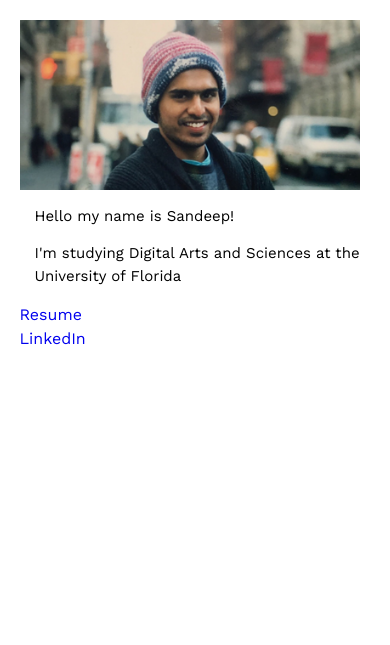
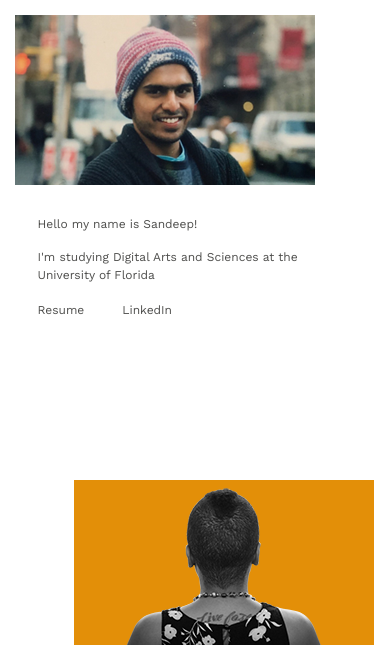
Before and after one commit to bedadala92/New-Portfolio, a Jekyll site: the page built from index.html, in a window 390 px wide. Shown: the top 645 px of the page. Built offline with Jekyll 4.4.1, drawn with Linux system fonts in a browser that asks for light colours; Markdown is read by kramdown in place of the engine named in the settings; grey boxes are pictures that could not be loaded.

Commit message:
got the responsive side of things fixed

```diff
--- a/_includes/columns.html
+++ b/_includes/columns.html
@@ -1 +1 @@
-<section class="about"><div class="flex"><div class="col-1"><img src="/assets/img/hp_gallery_tn/hp_tn_01_kayla.png"/></div><div class="col-1"><img src="/assets/img/hp_gallery_tn/hp_tn_02_graphikala.png"/></div><div class="col-1"><img src="/assets/img/hp_gallery_tn/hp_tn_03_logos.gif"/></div><div class="col-1"><img src="/assets/img/hp_gallery_tn/hp_tn_02_graphikala.png"/></div></div></section>
+<section class="about"><div class="flex"><div class="col-1"><img src="/assets/img/hp_gallery_tn/hp_tn_01_kayla.png"/><a href="http://thegraphikalaproject.tumblr.com/"></a></div><div class="col-1"><img src="/assets/img/hp_gallery_tn/hp_tn_02_graphikala.png"/></div><div class="col-1"><img src="/assets/img/hp_gallery_tn/hp_tn_03_logos.gif"/></div><div class="col-1"><img src="/assets/img/hp_gallery_tn/hp_tn_04_skuherald.png"/></div></div></section>
--- a/_includes/header.html
+++ b/_includes/header.html
@@ -1 +1 @@
-<div class="home-wrap header"><div class="header-position"><div class="logo"></div><div class="text">Hello my name is Sandeep!</div><div class="text">I'm studying Digital Arts and Sciences at the University of Florida</div><ul><li><a href="#resume">Resume</a></li><li><a href="#linkedin">LinkedIn</a></li></ul></div></div>
+<div class="home-wrap header"><div class="header-position"><div class="logo"><img src="/assets/img/hp_gallery_tn/bannerHS.png"/></div><div class="text">Hello my name is Sandeep!</div><div class="text">I'm studying Digital Arts and Sciences at the University of Florida</div><ul><li><a href="#resume">Resume</a></li><li><a href="#linkedin">LinkedIn</a></li></ul></div></div>
--- a/_jadefiles/columns.jade
+++ b/_jadefiles/columns.jade
@@ -2,9 +2,10 @@
   .flex
     .col-1
       img(src="/assets/img/hp_gallery_tn/hp_tn_01_kayla.png")
+        a(href="http://thegraphikalaproject.tumblr.com/")
     .col-1
       img(src="/assets/img/hp_gallery_tn/hp_tn_02_graphikala.png")
     .col-1
       img(src="/assets/img/hp_gallery_tn/hp_tn_03_logos.gif")
     .col-1
-      img(src="/assets/img/hp_gallery_tn/hp_tn_02_graphikala.png")
+      img(src="/assets/img/hp_gallery_tn/hp_tn_04_skuherald.png")
--- a/_jadefiles/header.jade
+++ b/_jadefiles/header.jade
@@ -1,6 +1,7 @@
 .home-wrap.header
   .header-position
     .logo
+      img(src="/assets/img/hp_gallery_tn/bannerHS.png")
     .text Hello my name is Sandeep!
     .text I'm studying Digital Arts and Sciences at the University of Florida
 
--- a/assets/css/main.css
+++ b/assets/css/main.css
@@ -404,33 +404,27 @@
   display: none; }
 
 .home-wrap header {
-  width: 100%;
-  background: white;
-  -ms-flex-pack: justify;
-      justify-content: space-between; }
+  width: 100%; }
   .home-wrap header .header-position {
-    position: fixed;
-    display: -ms-flexbox;
-    display: flex;
-    -ms-flex-direction: column;
-        flex-direction: column; }
+    -ms-flex-pack: justify;
+        justify-content: space-between;
+      justify-content-position: fixed;
+      justify-content-display: flex;
+      justify-content-flex-direction: column; }
 
 .logo {
-  overflow: hidden;
-  text-indent: 101%;
-  white-space: nowrap;
-  background-image: url(/assets/img/bannerHS.png);
-  background-repeat: no-repeat;
-  background-position: left;
-  background-size: contain;
+  width: 100%;
   height: 170px;
-  margin-left: 5%;
-  margin-top: 5%; }
+  repeat: no-repeat;
+  position: left;
+  margin: 15px; }
 
 .text {
-  font-size: 15px;
+  font-size: 12px;
   line-height: 1.5;
-  margin-left: 5%; }
+  margin-left: 5%;
+  color: #4f4f4d;
+  max-width: 300px; }
 
 ul {
   list-style: none;
@@ -438,9 +432,11 @@
 
 a {
   text-decoration: none;
-  line-height: 1.5; }
+  line-height: 1.5;
+  color: #4f4f4d;
+  font-size: 12px; }
 
-@media (max-width: 775px) {
+@media (max-width: 375px) {
   .home-wrap header {
     width: auto;
     padding: 15px 0px 0px 0px; }
@@ -455,12 +451,42 @@
           align-items: center; }
   .text {
     padding-top: 15px;
-    padding-left: 15px; } }
+    padding-right: 15px; }
+  li {
+    float: left;
+    padding-right: 5px; }
+  a {
+    padding-right: 15px; } }
+
+@media (max-width: 415px) {
+  .home-wrap header {
+    width: auto;
+    padding: 15px 0px 0px 0px; }
+    .home-wrap header .header-position {
+      position: relative;
+      top: auto;
+      bottom: auto;
+      left: auto;
+      -ms-flex-direction: row;
+          flex-direction: row;
+      -ms-flex-align: center;
+          align-items: center; }
+  .logo {
+    background-position: center; }
+  .text {
+    padding-top: 15px;
+    padding-left: 18px; }
+  li {
+    float: left;
+    padding-right: 5px; }
+  a {
+    padding-right: 15px;
+    padding-left: 18px; } }
 
 .home-wrap {
   display: -ms-flexbox;
   display: flex;
-  min-height: 100vh;
+  min-height: 50vh;
   font-family: 'Work Sans', sans-serif; }
   @media (max-width: 775px) {
     .home-wrap {
@@ -471,16 +497,18 @@
   display: flex;
   -ms-flex-direction: rows;
       flex-direction: rows;
-  -ms-flex-pack: center;
-      justify-content: center;
+  -ms-flex-pack: left;
+      justify-content: left;
   -ms-flex-wrap: wrap;
-      flex-wrap: wrap; }
+      flex-wrap: wrap;
+  margin-left: 15%; }
 
 .col-1 {
-  max-width: 300px;
-  height: 200px;
+  width: 300px;
+  height: 170px;
   margin: 15px;
-  repeat: no-repeat; }
+  repeat: no-repeat;
+  position: center; }
 
 @media (max-width: 640px) {
   .home-sections .flex {
```
Also changed, not shown: Pages/Assets/Your New Jekyll Site.htm (added, +30 -0 lines), assets/css/2-modules/header.sass (+56 -17 lines), assets/css/3-layouts/home.sass (+15 -4 lines), assets/img/hp_gallery_tn/bannerHS.png, assets/img/hp_gallery_tn/hp_tn_04_skuherald.png (added).
